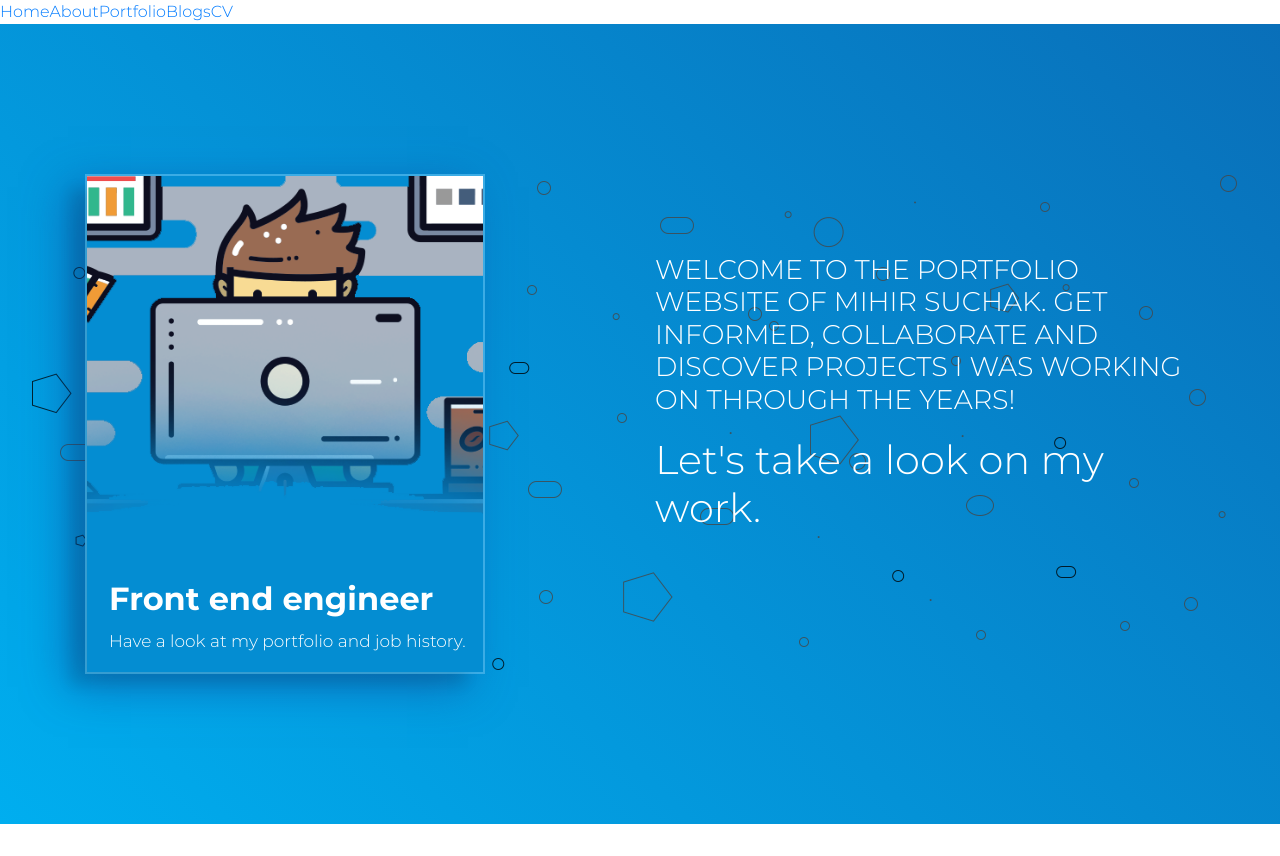
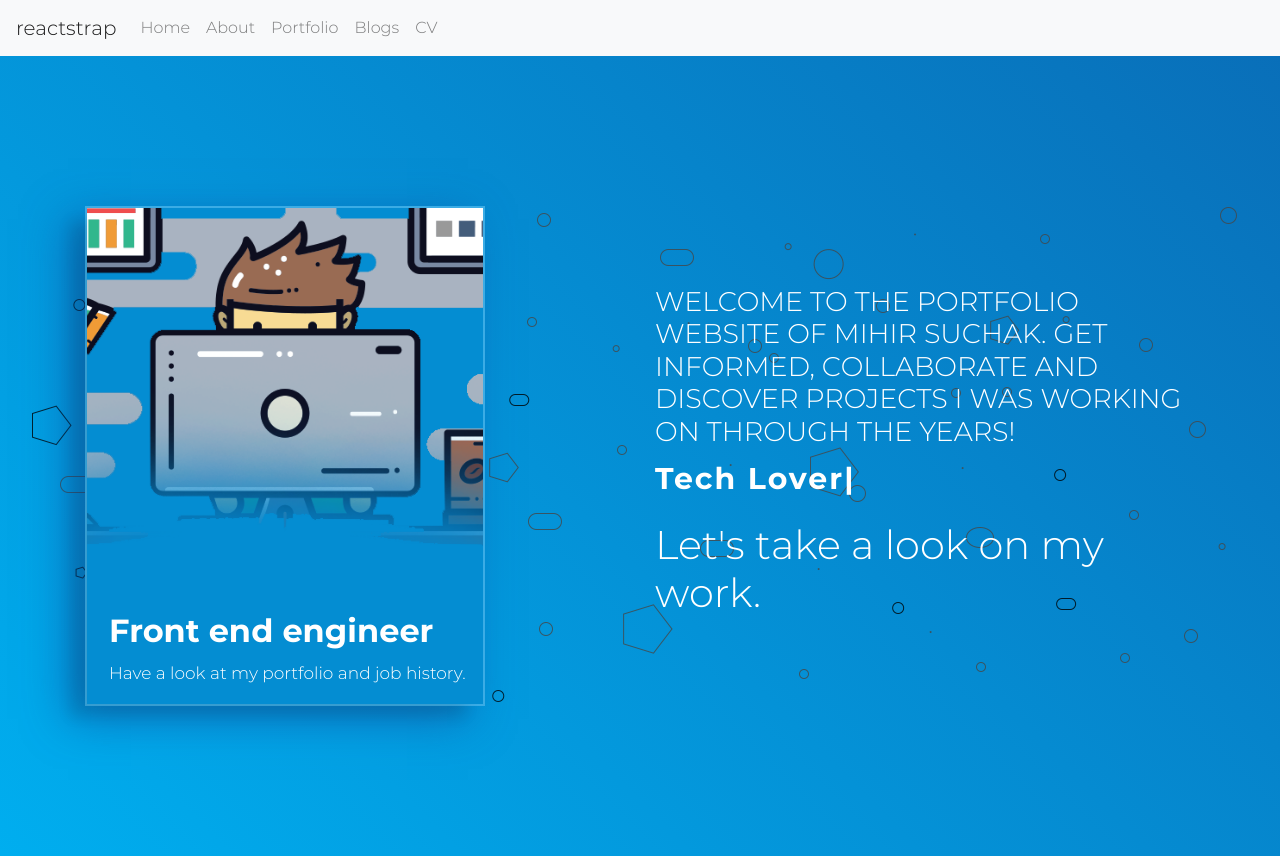
Before and after one commit to mihirsuchak11/portfolio-nextjs, a Next.js app: page / in a window 1280 px wide. Before the commit the page ends 824 px from the top, so only its background shows below. Built offline with nearby package versions, Linux system fonts and the light colour scheme.

Commit message:
Added header

```diff
--- a/components/shared/Header.js
+++ b/components/shared/Header.js
@@ -1,14 +1,68 @@
 import React from 'react';
-import Link from 'next/link';
+import {
+    Collapse,
+    Navbar,
+    NavbarToggler,
+    NavbarBrand,
+    Nav,
+    NavItem,
+} from 'reactstrap';
+import Link from 'next/link'
 
-export default function Header() {
+const BsNavLink = props => {
+    const { title, href } = props;
     return (
-        <>
-            <Link href="/"><a>Home</a></Link>
-            <Link href="/about"><a>About</a></Link>
-            <Link href="/portfolio"><a>Portfolio</a></Link>
-            <Link href="/blogs"><a>Blogs</a></Link>
-            <Link href="/cv"><a>CV</a></Link>
-        </>
+        <Link href={href} >
+            <a className="nav-link">
+                {title}
+            </a>
+        </Link>
     )
 }
+
+const NavLinkContent = [
+    {
+        href: '/',
+        title: "Home",
+    },
+    {
+        href: '/about',
+        title: "About",
+    },
+    {
+        href: '/portfolio',
+        title: "Portfolio",
+    },
+    {
+        href: '/blogs',
+        title: "Blogs",
+    },
+    {
+        href: '/cv',
+        title: "CV",
+    },
+
+]
+export default class Header extends React.Component {
+
+    state = { isOpen: false }
+    toggle = () => this.setState({ isOpen: !this.state.isOpen })
+
+    render() {
+        return (
+            <Navbar color="light" light expand="md">
+                <NavbarBrand href="/">reactstrap</NavbarBrand>
+                <NavbarToggler onClick={this.toggle} />
+                <Collapse isOpen={this.state.isOpen} navbar>
+                    <Nav className="mr-auto" navbar>
+                        {NavLinkContent.map((navLink, index) => (
+                            <NavItem key={index}>
+                                <BsNavLink href={navLink.href} title={navLink.title} />
+                            </NavItem>
+                        ))}
+                    </Nav>
+                </Collapse>
+            </Navbar>
+        );
+    }
+}
--- a/package.json
+++ b/package.json
@@ -16,6 +16,7 @@
     "next-routes": "^1.4.2",
     "react": "16.13.1",
     "react-dom": "16.13.1",
+    "react-typed": "^1.2.0",
     "reactstrap": "^8.4.1",
     "sass": "^1.26.5"
   }
--- a/pages/index.js
+++ b/pages/index.js
@@ -1,6 +1,9 @@
 import React from 'react';
 import BaseLayout from '../components/layouts/BaseLayout'
 import { Row, Col, Container } from 'reactstrap';
+import Typed from 'react-typed';
+
+const ROLES = ['Developers', 'Tech Lover', 'Team Player', 'React.js'];
 
 export default function index() {
   return (
@@ -16,7 +19,7 @@ export default function index() {
                 <div className={`flipper`}>
                   <div className="back">
                     <div className="hero-section-content">
-                      <h2> Front end engineer </h2>
+                      <h2>Front end engineer </h2>
                       <div className="hero-section-content-intro">
                         Have a look at my portfolio and job history.
                   </div>
@@ -36,10 +39,22 @@ export default function index() {
                   Get informed, collaborate and discover projects I was working on through the years!
             </h1>
               </div>
+              <Typed
+                loop
+                strings={ROLES}
+                typeSpeed={70}
+                backSpeed={70}
+                backDelay={1000}
+                // attr="placeholder"
+                loopCount={0}
+                showCursor
+                className="self-typed"
+                cursorChar="|"
+              />
               <div className="hero-welcome-bio">
                 <h1>
                   Let's take a look on my work.
-            </h1>
+                </h1>
               </div>
             </Col>
           </Row>
--- a/pages/portfolio.js
+++ b/pages/portfolio.js
@@ -2,6 +2,7 @@ import React, { Component } from 'react'
 import axios from 'axios';
 // import Link from 'next/link';
 import { Link } from '../routes'
+import BaseLayout from '../components/layouts/BaseLayout'
 
 export default class Portfolio extends Component {
 
@@ -32,11 +33,11 @@ export default class Portfolio extends Component {
         const { posts } = this.props;
 
         return (
-            <div>
+            <BaseLayout>
                 <ul>
                     {this.renderPost(posts)}
                 </ul>
-            </div>
+            </BaseLayout>
         )
     }
 }
--- a/style/main.scss
+++ b/style/main.scss
@@ -7,3 +7,10 @@ html,
 body {
   font-family: 'Montserrat', 'Helvetica' !important;
 }
+
+.self-typed {
+  font-size: 30px;
+  color: #fff;
+  font-weight: bold;
+  letter-spacing: 2px;
+}
```
Also changed, not shown: 1 other file (tests, documents, lock files or other folders).
